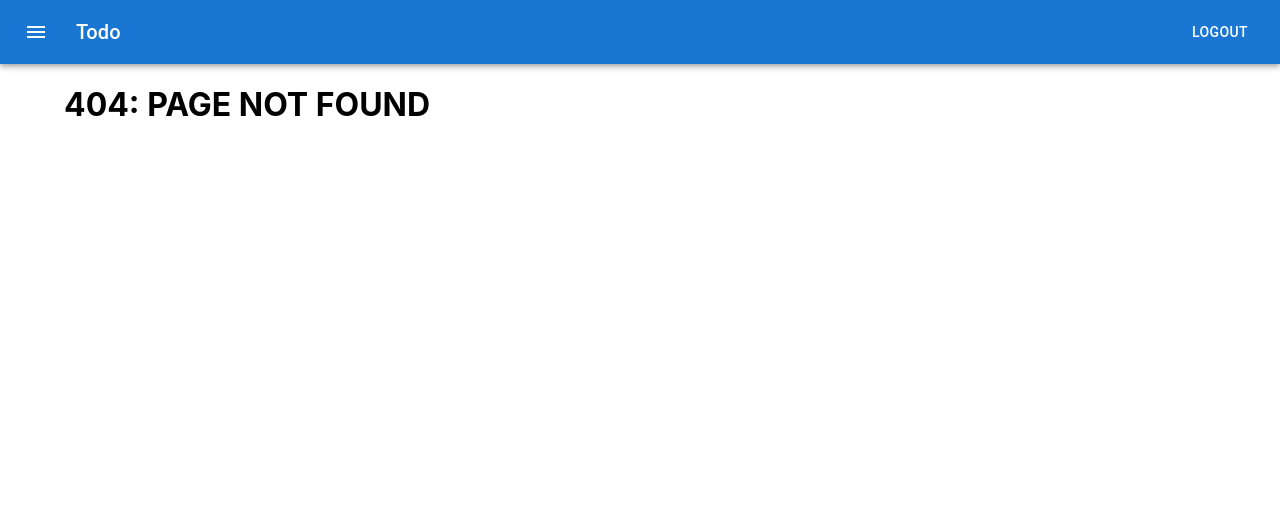
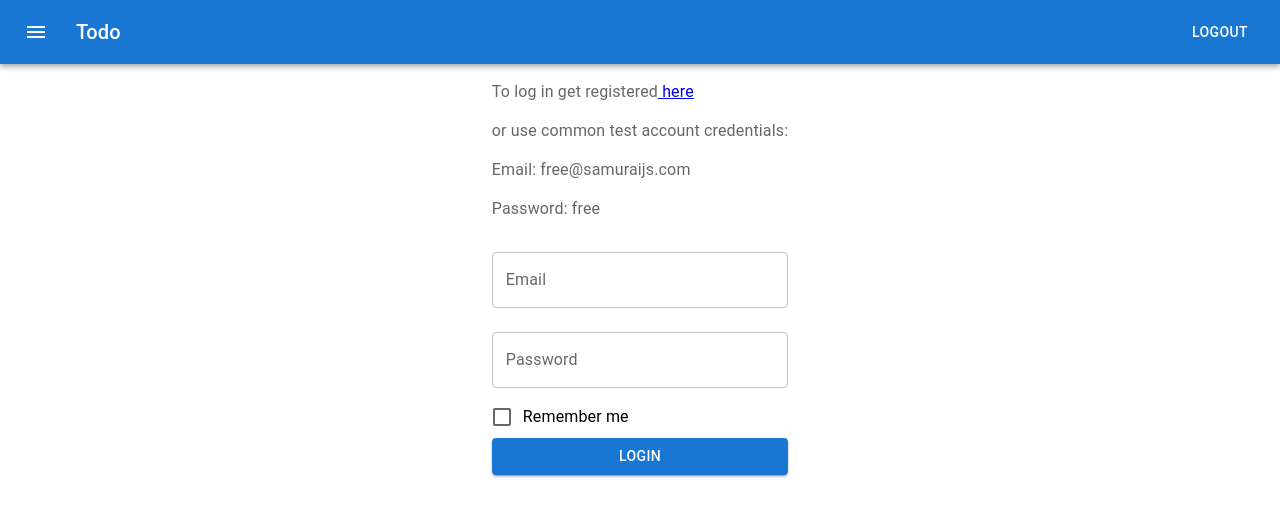
Before and after one commit to vustinchdev/todo-app, a React (Create React App) app: page /login in a window 1280 px wide. Before the commit this address led to /404. Shown: the top 516 px of the page. Built offline with nearby package versions, Linux system fonts and the light colour scheme.

Commit message:
feat: add Login with validation

```diff
--- a/src/common/routes/router.tsx
+++ b/src/common/routes/router.tsx
@@ -1,10 +1,15 @@
 import { TodolistsList } from "features/TodolistsList/TodolistsList";
+import { Login } from "features/auth/ui/Login";
 import { Navigate, createBrowserRouter } from "react-router-dom";
 
 export const router = createBrowserRouter([
   {
     path: "/",
     element: <TodolistsList />,
+  },
+  {
+    path: "/login",
+    element: <Login />,
   },
   {
     path: "/404",
--- /dev/null
+++ b/src/features/auth/ui/Login.tsx
@@ -0,0 +1,94 @@
+import Grid from "@mui/material/Grid";
+import Checkbox from "@mui/material/Checkbox";
+import FormControl from "@mui/material/FormControl";
+import FormControlLabel from "@mui/material/FormControlLabel";
+import FormGroup from "@mui/material/FormGroup";
+import FormLabel from "@mui/material/FormLabel";
+import TextField from "@mui/material/TextField";
+import Button from "@mui/material/Button";
+import { useFormik } from "formik";
+import { LoginParams } from "../api/authApi.types";
+
+type FormikError = Partial<Omit<LoginParams, "captcha">>;
+
+export const Login = () => {
+  const EMAIL_REGEXP = /^[A-Z0-9._%+-]+@[A-Z0-9.-]+\.[A-Z]{2,4}$/i;
+
+  const { touched, errors, handleSubmit, getFieldProps } =
+    useFormik<LoginParams>({
+      initialValues: {
+        email: "",
+        password: "",
+        rememberMe: false,
+      },
+      onSubmit: (values, formikHelpers) => {
+        alert(JSON.stringify(values));
+      },
+      validate: (values: LoginParams) => {
+        const errors: FormikError = {};
+        if (!values.email) {
+          errors.email = "Required";
+        } else if (!EMAIL_REGEXP.test(values.email)) {
+          errors.email = "Invalid email address";
+        }
+        if (!values.password) {
+          errors.password = "Required";
+        } else if (values.password.length < 3) {
+          errors.password = "Password should be 3 or more characters longs";
+        }
+        return errors;
+      },
+    });
+
+  return (
+    <Grid container justifyContent={"center"}>
+      <Grid item justifyContent={"center"}>
+        <form onSubmit={handleSubmit}>
+          <FormControl>
+            <FormLabel>
+              <p>
+                To log in get registered
+                <a
+                  href={"https://social-network.samuraijs.com/"}
+                  target={"_blank"}
+                >
+                  {" "}
+                  here
+                </a>
+              </p>
+              <p>or use common test account credentials:</p>
+              <p>Email: free@samuraijs.com</p>
+              <p>Password: free</p>
+            </FormLabel>
+            <FormGroup>
+              <TextField
+                label="Email"
+                margin="normal"
+                {...getFieldProps("email")}
+              />
+              {touched.email && errors.email && (
+                <p style={{ color: "red" }}>{errors.email}</p>
+              )}
+              <TextField
+                type="password"
+                label="Password"
+                margin="normal"
+                {...getFieldProps("password")}
+              />
+              {touched.password && errors.password && (
+                <p style={{ color: "red" }}>{errors.password}</p>
+              )}
+              <FormControlLabel
+                label={"Remember me"}
+                control={<Checkbox {...getFieldProps("rememberMe")} />}
+              />
+              <Button type={"submit"} variant={"contained"} color={"primary"}>
+                Login
+              </Button>
+            </FormGroup>
+          </FormControl>
+        </form>
+      </Grid>
+    </Grid>
+  );
+};
```
